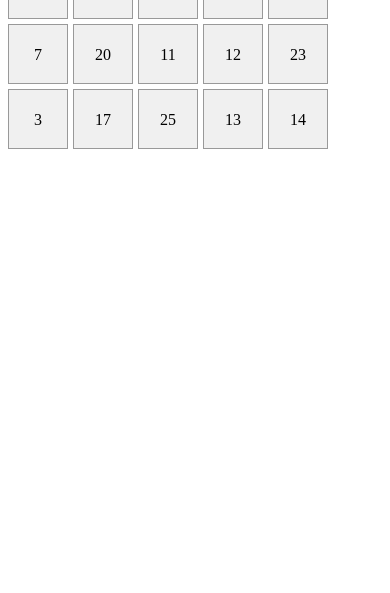
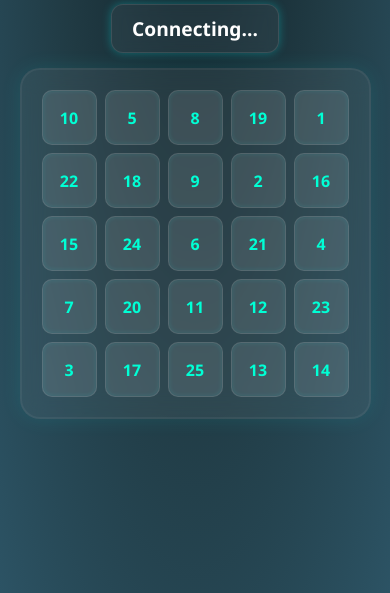
Before and after one commit to Calciferr-sudo/bingo-multiplayer, a plain HTML site: page index.html in a window 390 px wide. Shown: the part 251-844 px from the top of the page. Drawn offline with nearby package versions, Linux system fonts and the light colour scheme; no server answers.

Commit message:
Update index.html

```diff
--- a/index.html
+++ b/index.html
@@ -1,34 +1,138 @@
 <!DOCTYPE html>
 <html lang="en">
 <head>
-  <meta charset="UTF-8">
-  <title>Bingo Multiplayer</title>
+  <meta charset="UTF-8" />
+  <meta name="viewport" content="width=device-width, initial-scale=1.0"/>
+  <title>Multiplayer Bingo Game</title>
+
+  <!-- 🎨 Stylish CSS -->
   <style>
-    /* Add basic grid CSS */
+    * {
+      box-sizing: border-box;
+      padding: 0;
+      margin: 0;
+    }
+
+    body {
+      font-family: 'Segoe UI', sans-serif;
+      display: flex;
+      flex-direction: column;
+      align-items: center;
+      min-height: 100vh;
+      padding: 20px;
+      background: radial-gradient(ellipse at top, #0f2027, #203a43, #2c5364);
+      color: white;
+    }
+
+    h1 {
+      font-size: 3rem;
+      margin: 20px;
+      color: #fff;
+      text-shadow: 0 0 10px rgba(255, 255, 255, 0.5);
+    }
+
+    #message {
+      font-size: 1.2rem;
+      font-weight: bold;
+      margin-bottom: 15px;
+      padding: 10px 20px;
+      background-color: rgba(255, 255, 255, 0.05);
+      border-radius: 12px;
+      backdrop-filter: blur(6px);
+      box-shadow: 0 0 10px rgba(0, 255, 255, 0.3);
+      border: 1px solid rgba(255, 255, 255, 0.1);
+    }
+
     #board {
       display: grid;
-      grid-template-columns: repeat(5, 60px);
-      grid-template-rows: repeat(5, 60px);
-      gap: 5px;
+      grid-template-columns: repeat(5, 80px);
+      gap: 12px;
+      padding: 20px;
+      background: rgba(255, 255, 255, 0.06);
+      border-radius: 20px;
+      box-shadow: 0 0 20px rgba(0, 255, 255, 0.1);
+      backdrop-filter: blur(12px);
+      border: 2px solid rgba(255, 255, 255, 0.05);
     }
+
     .cell {
-      background-color: #f0f0f0;
-      text-align: center;
-      line-height: 60px;
-      border: 1px solid #999;
+      width: 80px;
+      height: 80px;
+      background-color: rgba(255, 255, 255, 0.1);
+      border: 1px solid rgba(255, 255, 255, 0.1);
+      font-size: 1.5rem;
+      font-weight: bold;
+      color: #00ffd5;
+      display: flex;
+      justify-content: center;
+      align-items: center;
+      border-radius: 10px;
+      box-shadow: inset 0 0 5px rgba(0, 255, 255, 0.1);
+      transition: 0.2s ease;
       cursor: pointer;
     }
+
+    .cell:hover {
+      transform: scale(1.05);
+      box-shadow: 0 0 10px #00ffcc88;
+    }
+
     .marked {
-      background-color: lightgreen;
+      background: linear-gradient(to bottom, #00ff88, #009966);
+      color: white;
+      box-shadow: 0 0 12px #00ff88, inset 0 0 5px #006644;
+      border: 2px solid #006644;
+    }
+
+    #playAgain {
+      margin-top: 20px;
+      padding: 12px 28px;
+      background: linear-gradient(90deg, #00c6ff, #0072ff);
+      color: white;
+      font-weight: bold;
+      border: none;
+      border-radius: 12px;
+      font-size: 1.1rem;
+      cursor: pointer;
+      box-shadow: 0 4px 14px rgba(0, 0, 0, 0.4);
+      transition: background 0.3s, transform 0.2s;
+      display: none;
+    }
+
+    #playAgain:hover {
+      background: linear-gradient(90deg, #0072ff, #00c6ff);
+      transform: scale(1.05);
+    }
+
+    @media (max-width: 500px) {
+      #board {
+        grid-template-columns: repeat(5, 55px);
+        gap: 8px;
+      }
+
+      .cell {
+        width: 55px;
+        height: 55px;
+        font-size: 1rem;
+      }
+
+      #playAgain {
+        font-size: 1rem;
+        padding: 10px 20px;
+      }
     }
   </style>
 </head>
 <body>
-  <h1>Bingo Game</h1>
+
+  <h1>✨ Multiplayer Bingo ✨</h1>
+  <div id="message">Connecting...</div>
   <div id="board"></div>
+  <button id="playAgain">Play Again</button>
 
   <!-- Socket.IO -->
-  <script src="https://cdn.socket.io/4.0.0/socket.io.min.js"></script>
+  <script src="https://cdn.socket.io/4.7.2/socket.io.min.js"></script>
   <script src="script.js"></script>
+
 </body>
 </html>
```
